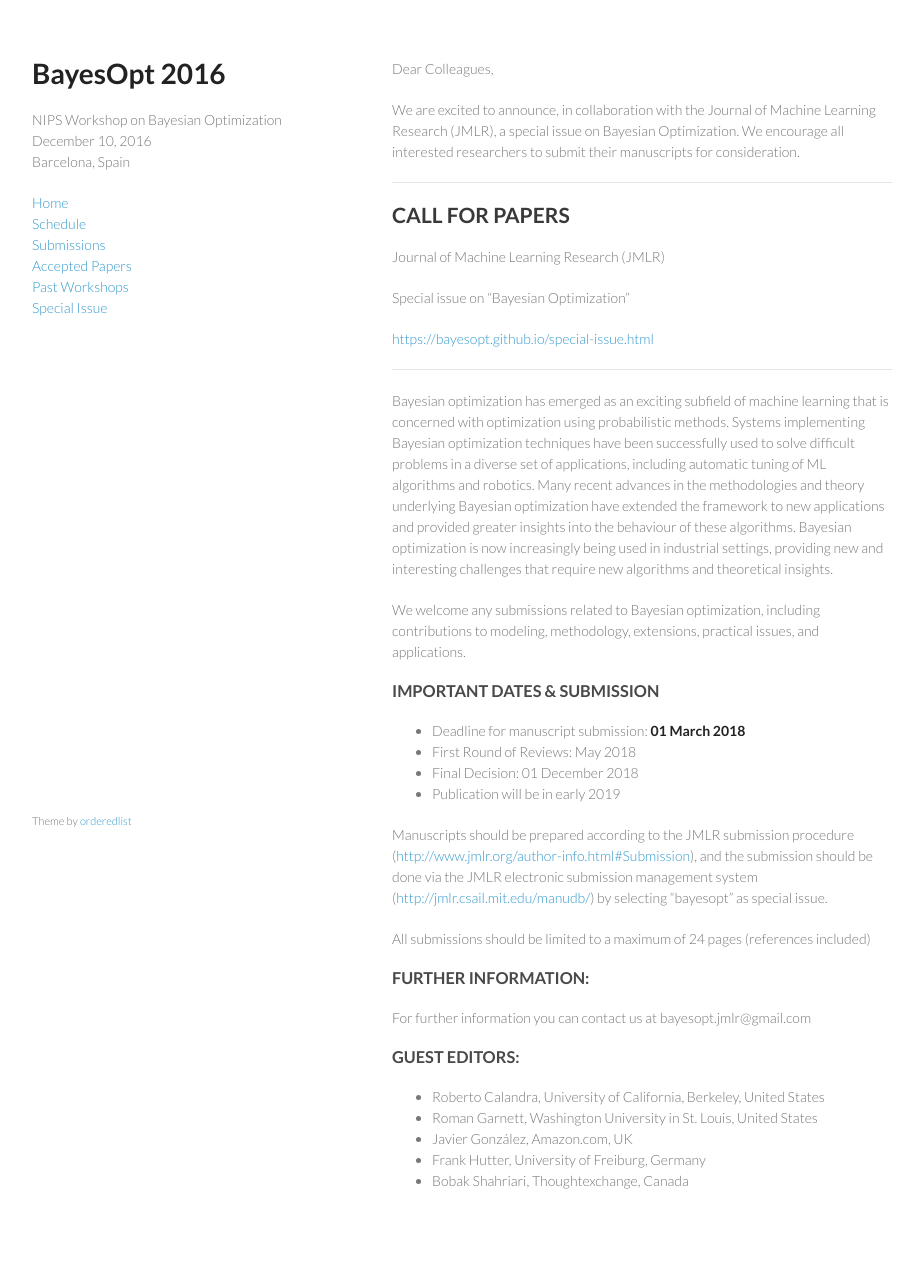
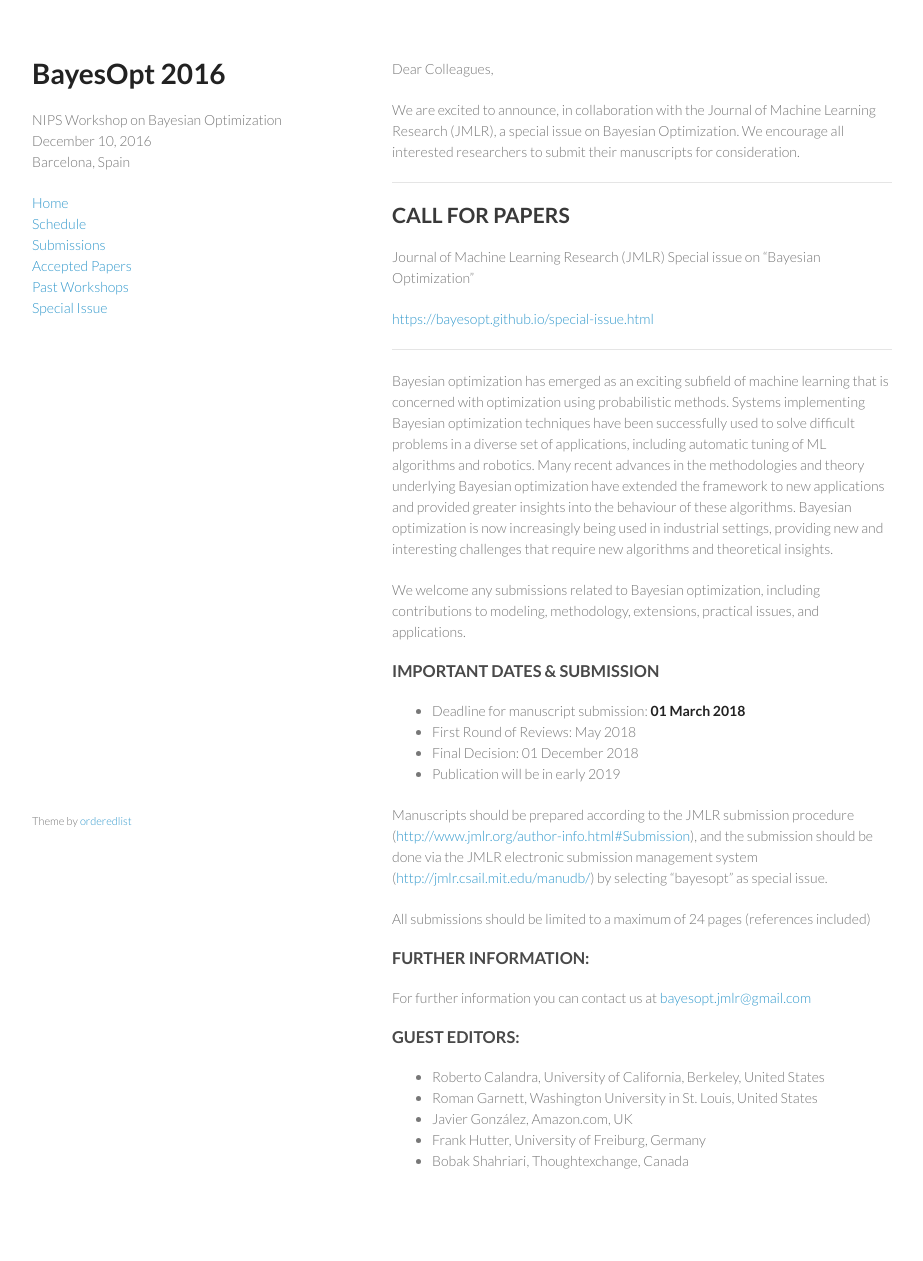
Before and after one commit to bayesopt/bayesopt.github.io, a Jekyll site: the page built from special-issue.md, in a window 1280 px wide. Shown: the whole page, without its empty margins (178-1101 px from the left). Built offline with Jekyll 4.4.1, drawn with Linux system fonts in a browser that asks for light colours; part of the change alters nothing that is shown.

```diff
--- a/special-issue.md
+++ b/special-issue.md
@@ -14,7 +14,6 @@ We are excited to announce, in collaboration with the Journal of Machine Learnin
 ## CALL FOR PAPERS
 
 Journal of Machine Learning Research (JMLR)
-
 Special issue on "Bayesian Optimization”
 
 [https://bayesopt.github.io/special-issue.html](https://bayesopt.github.io/special-issue.html)
@@ -38,7 +37,7 @@ All submissions should be limited to a maximum of 24 pages (references included)
 
 
 ### FURTHER INFORMATION:
-For further information you can contact us at bayesopt.jmlr@gmail.com
+For further information you can contact us at [bayesopt.jmlr@gmail.com](mailto:bayesopt.jmlr@gmail.com)
 
 
 ### GUEST EDITORS:
```
